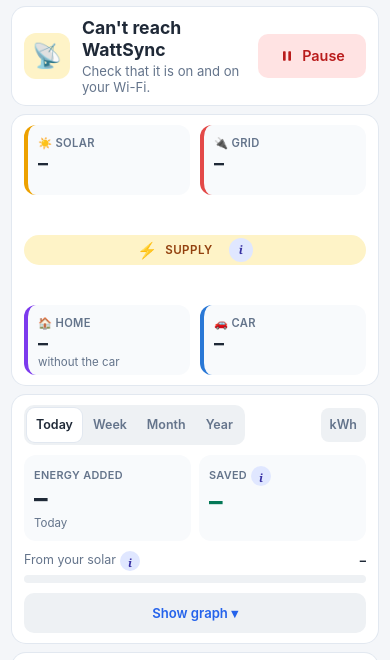
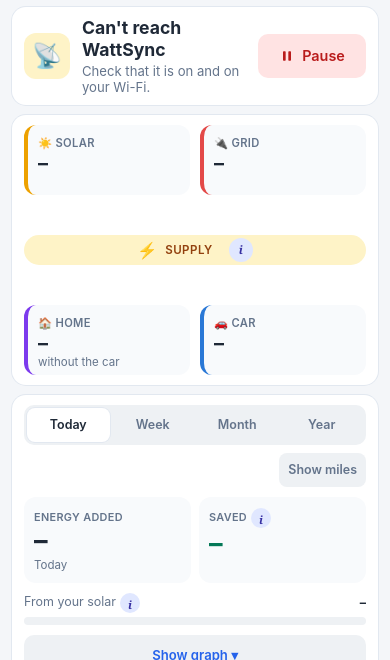
Before and after one commit to BrimWatt/brimwatt, a plain HTML site: page src/main/resources/dashboard.html in a window 390 px wide. Shown: the part 106-766 px from the top of the page. Drawn offline with Linux system fonts and the light colour scheme; no server answers.

Commit message:
Unit button names what it switches to (Show miles / Show kWh); tabs stay whole on narrow phones
Co-Authored-By: Claude Sonnet 5.5 <noreply@anthropic.com>

```diff
--- a/src/main/resources/dashboard.html
+++ b/src/main/resources/dashboard.html
@@ -109,6 +109,7 @@
         .vper button, .vunit { min-height: 34px; padding: 0 9px; font-size: 0.78rem; font-weight: 600; background: transparent; color: var(--muted); border-radius: 8px; }
         .vper button.active { background: var(--card); color: var(--ink); box-shadow: 0 0 0 1px var(--line); }
         .vunit { background: var(--soft); flex: none; }
+        @media (max-width: 400px) { .vtop { flex-wrap: wrap; } .vper { flex: 1 1 100%; } .vper button { flex: 1; } .vunit { margin-left: auto; } }   /* narrow phones: tabs on their own row, the unit button under them */
         .vbig { display: grid; grid-template-columns: minmax(0, 1fr) minmax(0, 1fr); gap: 8px; }
         .vbig > div { background: var(--tint); border-radius: 12px; padding: 8px 10px; min-width: 0; }
         .vbig .fl { font-size: 0.68rem; font-weight: 600; color: var(--muted); text-transform: uppercase; letter-spacing: 0.03em; white-space: nowrap; }
@@ -434,7 +435,7 @@
                         <button type="button" role="tab" id="tab-30" data-p="month" aria-selected="false" onclick="setRange('30')">Month</button>
                         <button type="button" role="tab" id="tab-365" data-p="year" aria-selected="false" onclick="setRange('365')">Year</button>
                     </div>
-                    <button type="button" class="vunit" id="vunit" onclick="flipUnit()" aria-label="Switch between miles and kWh">kWh</button>
+                    <button type="button" class="vunit" id="vunit" onclick="flipUnit()" aria-label="Show energy as estimated miles">Show miles</button>
                 </div>
                 <div class="vbig">
                     <div><span class="fl" id="v-added-label">Energy added</span><b id="v-added">–</b><small id="v-added-sub">Today</small></div>
@@ -1504,7 +1505,8 @@ function renderValue() {
     const kind = KIND_OF_RANGE[range] || 'today';
     const days = valueDays[kind === 'year' ? 365 : 30], v = valueSummary(kind, days, hist.totals);
     const rate = lastData ? lastData.rateCents : 30, peak = lastData && lastData.peakRateCents > 0 ? lastData.peakRateCents : 0;
-    el('vunit').textContent = unitMiles ? 'Miles' : 'kWh';
+    el('vunit').textContent = unitMiles ? 'Show kWh' : 'Show miles';   // the button names what it switches to
+    el('vunit').setAttribute('aria-label', unitMiles ? 'Show energy in kWh' : 'Show energy as estimated miles');
     el('v-added-label').textContent = unitMiles ? 'Range added' : 'Energy added';
     glide('v-added', v.car, fmtEnergy);
     setText('v-added-sub', VALUE_LABEL[kind]);
```
Also changed, not shown: 2 other files.
